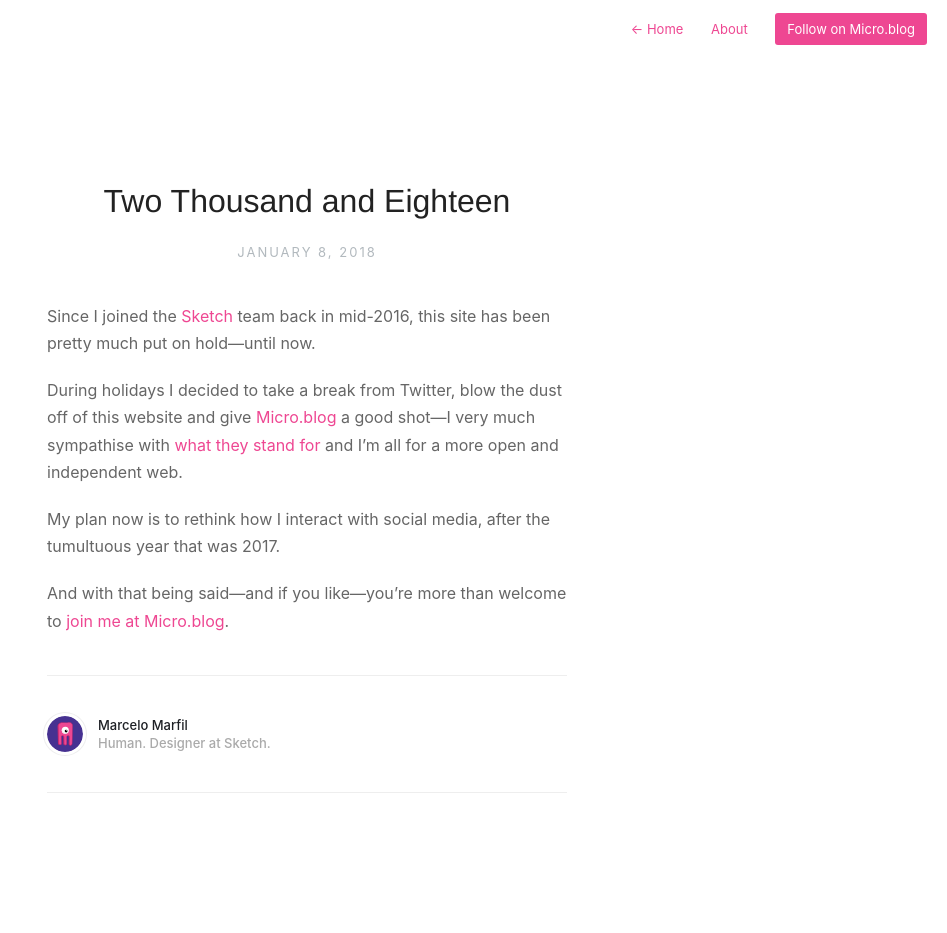
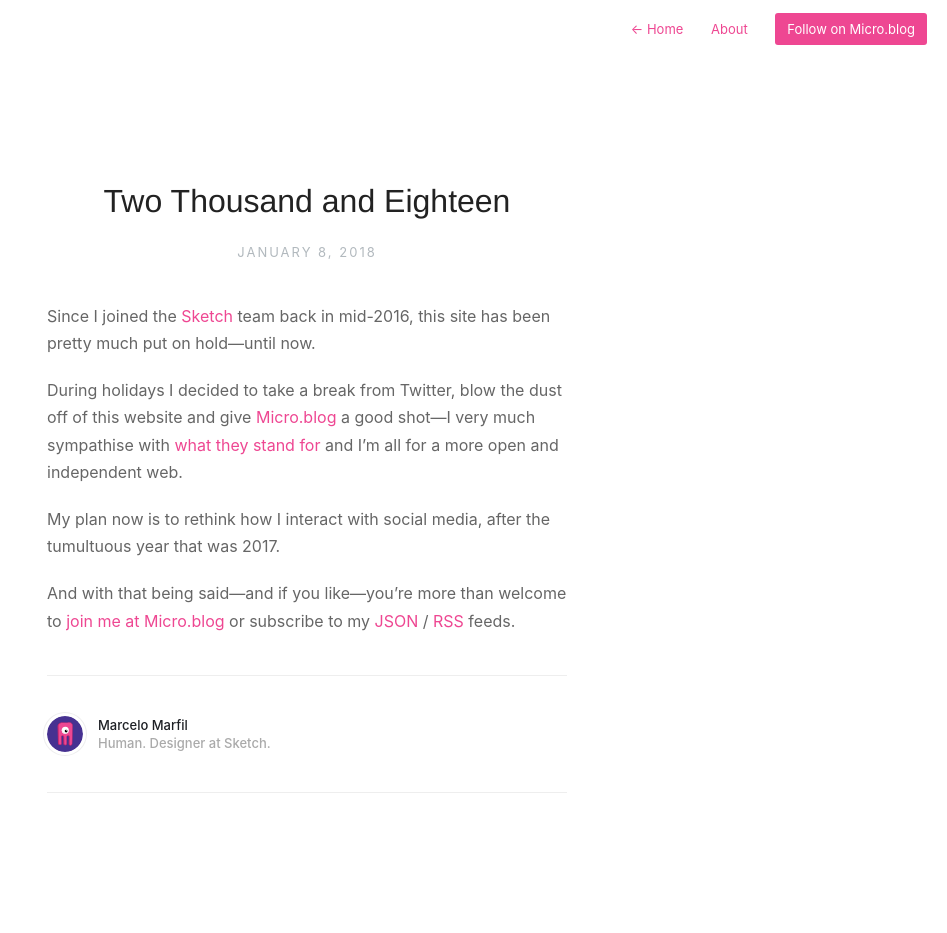
Before and after one commit to lifeinoppo/netlify, a Jekyll site: the page built from _posts/2018-01-08-two-thousand-and-eighteen.markdown, in a window 1280 px wide. Shown: the whole page, without its empty margins (333-1280 px from the left). Built offline with Jekyll 4.4.1, drawn with Linux system fonts in a browser that asks for light colours.

Commit message:
more edits… again

```diff
--- a/_posts/2018-01-08-two-thousand-and-eighteen.markdown
+++ b/_posts/2018-01-08-two-thousand-and-eighteen.markdown
@@ -9,4 +9,4 @@
 
 My plan now is to rethink how I interact with social media, after the tumultuous year that was 2017.
 
-And with that being said—and if you like—you're more than welcome to [join me at Micro.blog](https://micro.blog/mmarfil).
+And with that being said—and if you like—you're more than welcome to [join me at Micro.blog](https://micro.blog/mmarfil) or subscribe to my [JSON](https://mmarfil.com/feed.json) / [RSS](https://mmarfil.com/feed.xml) feeds.
```
